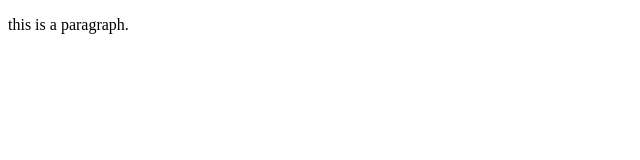
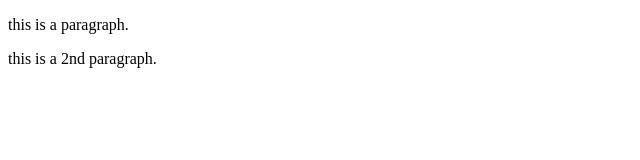
Before and after one commit to Firecyberguy/git-example-project, a plain HTML site: page index.html in a window 1280 px wide. Shown: the whole page, without its empty margins (0-640 px from the left). Drawn offline with Linux system fonts and the light colour scheme.

Commit message:
Added 2nd paragraph to index and 2nd page to project

```diff
--- a/index.html
+++ b/index.html
@@ -2,5 +2,6 @@
 <html lang="en" <body>
 </body>
 <p> this is a paragraph. </p>
+<p> this is a 2nd paragraph. </p>
 
 <body>
```
Also changed, not shown: page2.html (added).
